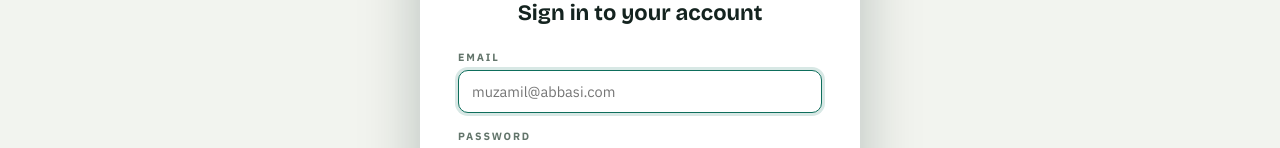
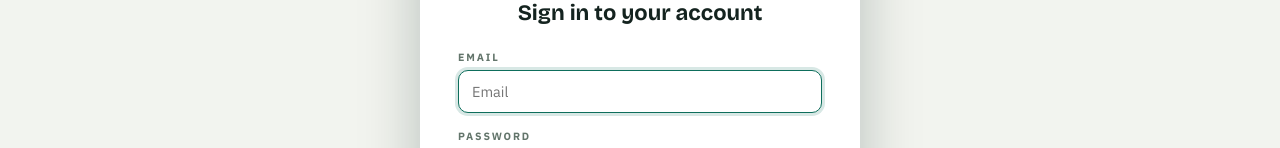
Before and after one commit to MUZAMILX69/ABBASI-Load-Flow, a React (Vite) app: page / in a window 1280 px wide. Shown: the part 357-505 px from the top of the page. Built offline with nearby package versions, Linux system fonts and the light colour scheme; the HTML template or start-up script is replaced by a standard one.

Commit message:
Change email input placeholder to 'Email'
Updated email input placeholder for clarity.

```diff
--- a/src/App.jsx
+++ b/src/App.jsx
@@ -147,7 +147,7 @@
           <h2 className="disp">Sign in to your account</h2>
           {error && <div className="err">{error}</div>}
           <div className="field"><label>Email</label>
-            <input type="email" value={email} onChange={e => setEmail(e.target.value)} required autoFocus placeholder="muzamil@abbasi.com" /></div>
+            <input type="email" value={email} onChange={e => setEmail(e.target.value)} required autoFocus placeholder="Email" /></div>
           <div className="field"><label>Password</label>
             <input type="password" value={password} onChange={e => setPassword(e.target.value)} required /></div>
           <button className="btn primary" type="submit" disabled={loading} style={{ width: '100%', justifyContent: 'center' }}>
```
